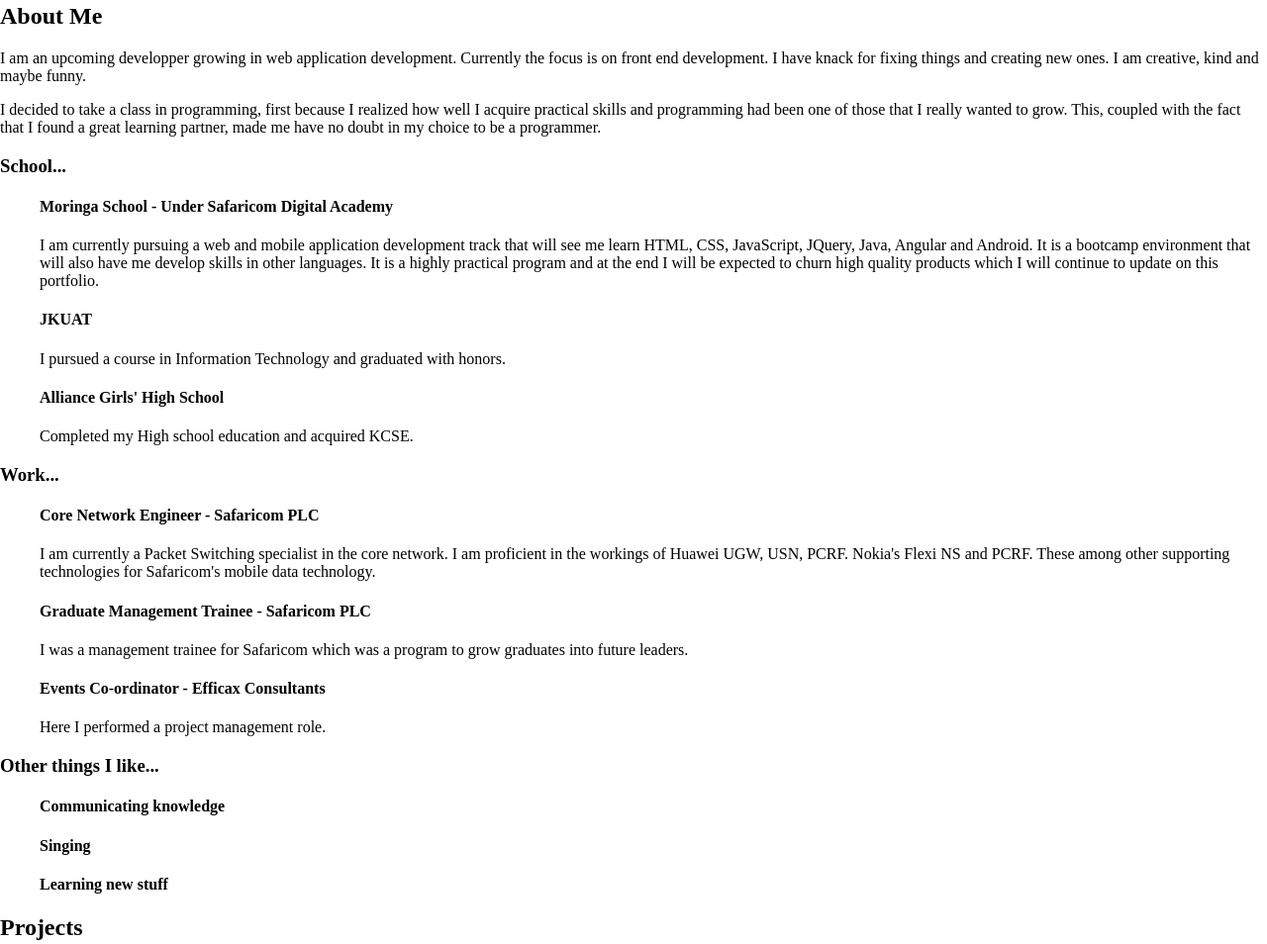
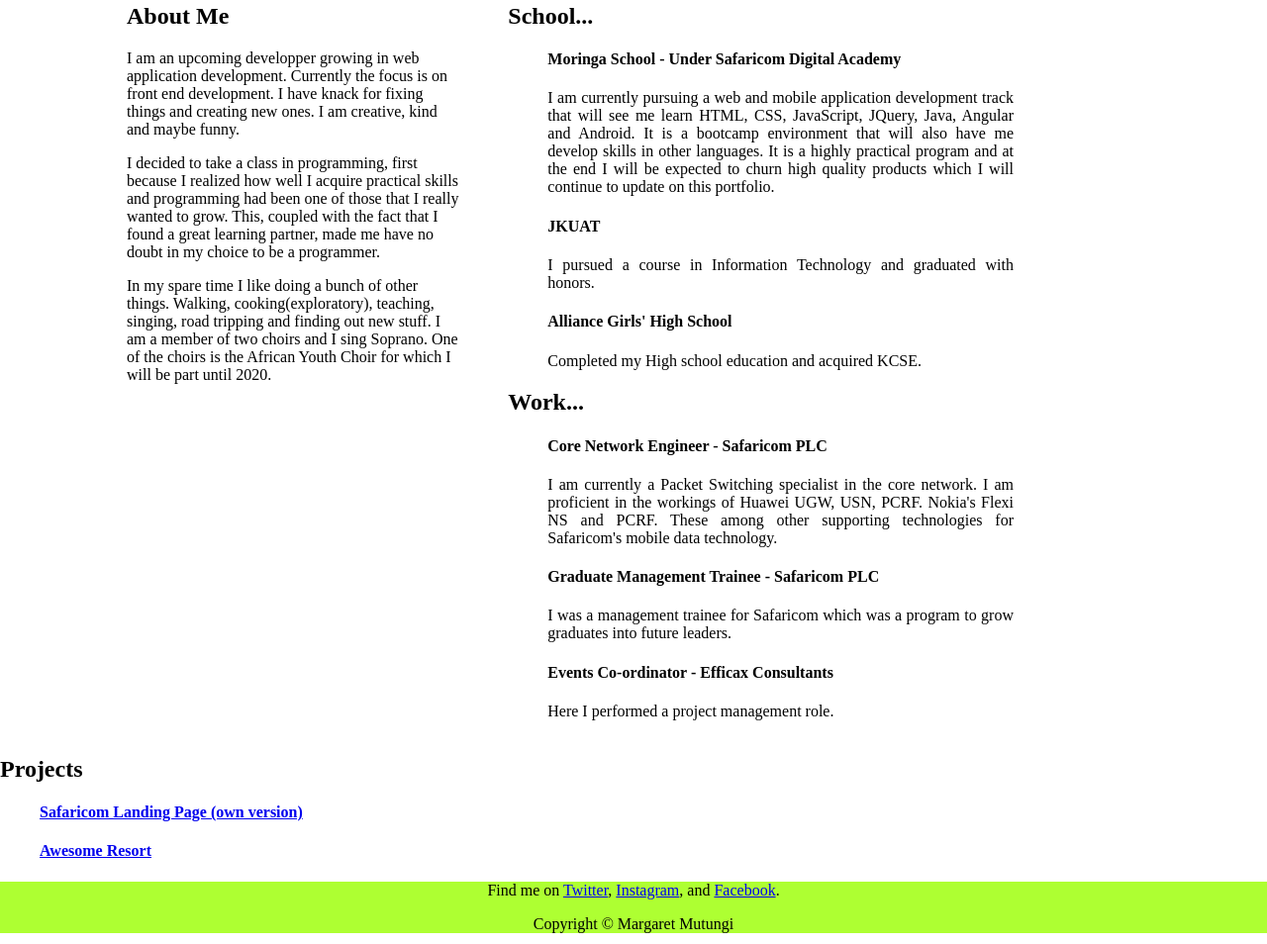
Before and after one commit to mopiata/portfolio, a plain HTML site: page index.html in a window 1280 px wide. Shown: the part 428-1382 px from the top of the page at 99% size. Drawn offline with Linux system fonts and the light colour scheme.

Commit message:
styled about me section under media queries

```diff
--- a/css/styles.css
+++ b/css/styles.css
@@ -19,9 +19,7 @@ body{
   font-family: 'Segoe UI', Tahoma, Geneva, Verdana, sans-serif;
   font-style: italic;
 }
-.menu ul{
-  display:flex;
-}
+
 .menu ul li{
   margin-left: 60px;
 }
@@ -42,3 +40,23 @@ ul{
   background-color:#aeff32;
   margin: 0px;
 }
+
+@media screen and (min-width: 480px) {
+  .about{
+    margin-left: 30px;
+    display: flex;
+    margin-left: 10%;
+    margin-right: 20%;
+  }
+  .col1{
+    width:40%;
+  }
+  .col2{
+    width:60%;
+    margin-left: 5%;
+    text-align: justify;
+  }
+  .menu ul{
+  display:flex;
+  }
+}
--- a/index.html
+++ b/index.html
@@ -22,11 +22,15 @@
     </div>
     <div class="main">
       <img src="images/image2.png" alt="Image of Margaret">
-
+      <div class="about">
+        <div class="col1">
           <h2 id="about">About Me</h2>
           <p>I am an upcoming developper growing in web application development. Currently the focus is on front end development. I have knack for fixing things and creating new ones. I am creative, kind and maybe funny.</p>
           <p>I decided to take a class in programming, first because I realized how well I acquire practical skills and programming had been one of those that I really wanted to grow. This, coupled with the fact that I found a great learning partner, made me have no doubt in my choice to be a programmer.</p>
-      <h3>School...</h3>
+          <p>In my spare time I like doing a bunch of other things. Walking, cooking(exploratory), teaching, singing, road tripping and finding out new stuff. I am a member of two choirs and I sing Soprano. One of the choirs is the African Youth Choir for which I will be part until 2020.</p>
+        </div>
+        <div class="col2">
+          <h2>School...</h2>
           <ul>
             <li>
               <h4>Moringa School - Under Safaricom Digital Academy</h4>
@@ -41,7 +45,7 @@
               <p>Completed my High school education and acquired KCSE.</p>
             </li>
           </ul>
-      <h3>Work...</h3>
+          <h2>Work...</h2>
           <ul>
             <li>
               <h4>Core Network Engineer - Safaricom PLC</h4>
@@ -56,18 +60,9 @@
               <p>Here I performed a project management role.</p>
             </li>
           </ul>
-      <h3>Other things I like...</h3>
-      <ul>
-        <li>
-          <h4>Communicating knowledge</h4>
-        </li>
-        <li>
-          <h4>Singing</h4>
-        </li>
-        <li>
-          <h4>Learning new stuff</h4>
-        </li>
-      </ul>
+        </div>
+      </div>
+      <div class="projects">
         <h2 id="projects">Projects</h2>
         <ul>
           <li>
@@ -78,6 +73,7 @@
           </li>
         </ul>
       </div>
+    </div>
     <div class="footer" id="contact">
       <p>Find me on <a href="http://twitter.com/MaggieOpiata">Twitter</a>, <a href="http://instagram.com/akinyiopiata">Instagram</a>,
         and <a href="http://facebook.com/megcharitoo">Facebook</a>.
```
Lines whose indentation alone changed are shown as unchanged.
